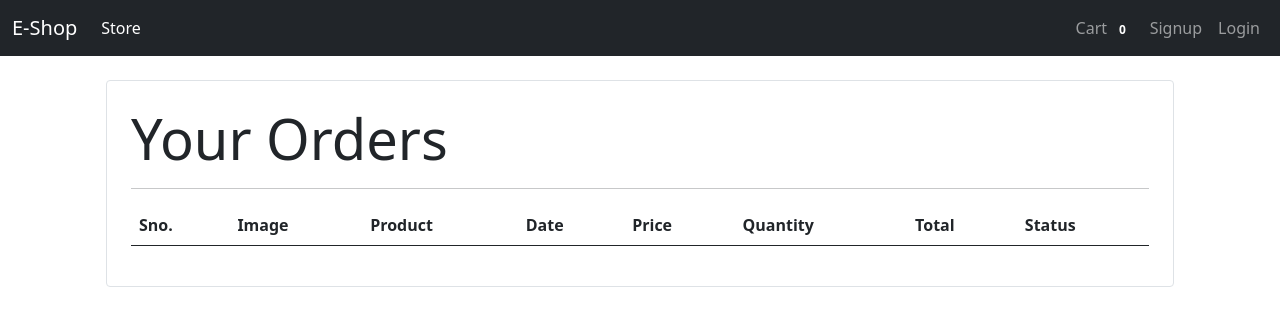
After one commit to Sarwar-Hossain/Practice-E-Commerce, a Django app: page /orders in a window 1280 px wide. The commit adds this page. Shown: the top 326 px of the page. Run offline with Django 3.2, Linux system fonts and the light colour scheme; tables that the repository leaves empty hold one stand-in row (values such as "Sample post"); lists and menus that the app fills with data are empty.

Commit message:
mod: Place Order, Check Out Form, Listing Order, Adding Order Status, Showing Item in Cart

```diff
--- a/store/admin.py
+++ b/store/admin.py
@@ -2,6 +2,7 @@ from django.contrib import admin
 from .models.product import Product
 from .models.category import Category
 from .models.customer import Customer
+from .models.orders import Order
 
 # Register your models here.
 
@@ -18,6 +19,7 @@ class AdminCustomer(admin.ModelAdmin):
 admin.site.register(Product, AdminProduct)
 admin.site.register(Category, AdminCategory)
 admin.site.register(Customer, AdminCustomer)
+admin.site.register(Order)
 
 admin.site.site_header = "Admin Dashboard"
 admin.site.site_title = "Ecommerce"
--- a/store/models/__init__.py
+++ b/store/models/__init__.py
@@ -1,3 +1,4 @@
 from .product import Product
 from .category import Category
 from .customer import Customer
+from .orders import Order
--- a/store/models/customer.py
+++ b/store/models/customer.py
@@ -8,6 +8,9 @@ class Customer(models.Model):
     password = models.CharField(max_length=500)
     repassword = models.CharField(max_length=500, default='')
 
+
+    def __str__(self):
+        return self.first_name
 
     def is_exits(self):
         if Customer.objects.filter(email=self.email):
--- /dev/null
+++ b/store/models/orders.py
@@ -0,0 +1,27 @@
+from django.db import models
+from .product import Product
+from .customer import Customer
+import datetime
+
+
+class Order(models.Model):
+    product = models.ForeignKey(Product,
+                                on_delete=models.CASCADE)
+    customer = models.ForeignKey(Customer,
+                                 on_delete=models.CASCADE)
+    quantity = models.IntegerField(default=1)
+    price = models.IntegerField()
+    address = models.CharField(max_length=50, default='', blank=True)
+    phone = models.CharField(max_length=50, default='', blank=True)
+    date = models.DateField(default=datetime.datetime.today)
+    status = models.BooleanField(default=False)
+
+    def placeOrder(self):
+        self.save()
+
+    @staticmethod
+    def get_orders_by_customer(customer_id):
+        return Order.objects.filter(customer=customer_id).order_by('-date')
+
+    def __str__(self):
+        return self.product.name
--- a/store/models/product.py
+++ b/store/models/product.py
@@ -10,6 +10,8 @@ class Product(models.Model):
     description = models.CharField(max_length=400, default="", null=True, blank=True)
     image = models.ImageField(upload_to="upload/products/")
 
+    def __str__(self):
+        return self.name
 
     @staticmethod
     def get_all_products(request):
--- a/store/templates/base.html
+++ b/store/templates/base.html
@@ -30,6 +30,11 @@
 
                 </ul>
                 <ul class="navbar-nav my-2 my-lg-0">
+                    <li class="nav-item">
+                        <a class="nav-link" aria-current="page" href="/cart">Cart
+                        <span class="badge badge-info">{{request.session.cart.keys|length}}</span>
+                            <span class="sr-only"></span></a>
+                    </li>
                     {% if request.session.customer%}
 
                     <li class="nav-item">
@@ -39,9 +44,7 @@
                         <a class="nav-link" aria-current="page" href="/logout">Logout</a>
                     </li>
                     {% else %}
-                    <li class="nav-item">
-                        <a class="nav-link" aria-current="page" href="/cart">Cart</a>
-                    </li>
+
                     <li class="nav-item">
                         <a class="nav-link" aria-current="page" href="/signup">Signup</a>
                     </li>
--- /dev/null
+++ b/store/templates/orders.html
@@ -0,0 +1,48 @@
+{% extends 'base.html' %} {% block content %}
+{% load cart %}
+{% load custom_filter %}
+
+<div class="container">
+   <div class="border rounded p-4 m-4">
+        <p class="display-4 pl-4 ml-4">Your Orders</p>
+        <hr>
+        <table class="table">
+            <thead>
+                <tr>
+                    <th>Sno.</th>
+                    <th>Image</th>
+                    <th>Product</th>
+                    <th>Date</th>
+                    <th>Price</th>
+                    <th>Quantity</th>
+                    <th>Total</th>
+                    <th>Status</th>
+                </tr>
+            </thead>
+            <tbody>
+
+                {% for order in orders %}
+                <tr>
+                    <td>{{forloop.counter}}</td>
+                    <td><img style="height: 80px;" class="rounded-circle" src="{{order.product.image.url}}" alt=""></td>
+                    <td>{{order.product.name}}</td>
+                    <td>{{order.date}}</td>
+                    <td>{{order.price|currency}}</td>
+                    <td>{{order.quantity}}</td>
+                    <td>{{order.quantity|multiply:order.price|currency}}</td>
+                    {% if order.status%}
+                    <td >Completed</td>
+                    {% else %}
+                    <td>pending</td>
+                    {% endif %}
+                </tr>
+
+                {% endfor %}
+
+            </tbody>
+
+        </table>
+   </div>
+</div>
+
+{% endblock %}
--- a/store/templatetags/custom_filter.py
+++ b/store/templatetags/custom_filter.py
@@ -6,3 +6,8 @@ register = template.Library()
 @register.filter(name="currency")
 def currency(number):
     return "৳" + str(number)
+
+
+@register.filter(name='multiply')
+def multiply(number, number1):
+    return number * number1
--- a/store/urls.py
+++ b/store/urls.py
@@ -2,6 +2,8 @@ from django.urls import path
 from .views import Index,  Signup
 from .views.login import Login, logout
 from .views.cart import Cart
+from .views.checkout import CheckOut
+from .views.orders import OrdeView
 
 urlpatterns = [
     path('', Index.as_view(), name="homepage"),
@@ -9,4 +11,6 @@ urlpatterns = [
     path('login', Login.as_view(), name="login"),
     path('logout', logout, name="logout"),
     path('cart', Cart.as_view(), name="cart"),
+    path('check-out', CheckOut.as_view(), name="checkout"),
+    path('orders', OrdeView.as_view(), name="orders"),
 ]
--- a/store/views/__init__.py
+++ b/store/views/__init__.py
@@ -1,3 +1,5 @@
 from .home import Index
 from .login import Login
 from .signup import Signup
+from .checkout import CheckOut
+from .orders import OrdeView
--- /dev/null
+++ b/store/views/orders.py
@@ -0,0 +1,15 @@
+from django.shortcuts import render, redirect
+from django.contrib.auth.hashers import check_password
+from store.models.customer import Customer
+from django.views import View
+from store.models.product import Product
+from store.models.orders import Order
+
+
+class OrdeView(View):
+
+    def get(self, request):
+        customer = request.session.get('customer')
+        orders = Order.get_orders_by_customer(customer)
+        print(customer, orders)
+        return render(request, 'orders.html', {'orders': orders})
```
Also changed, not shown: store/templates/cart.html (+37 -2 lines), store/views/checkout.py (added, +26 -0 lines), store/templatetags/cart.py (line endings or trailing spaces).
